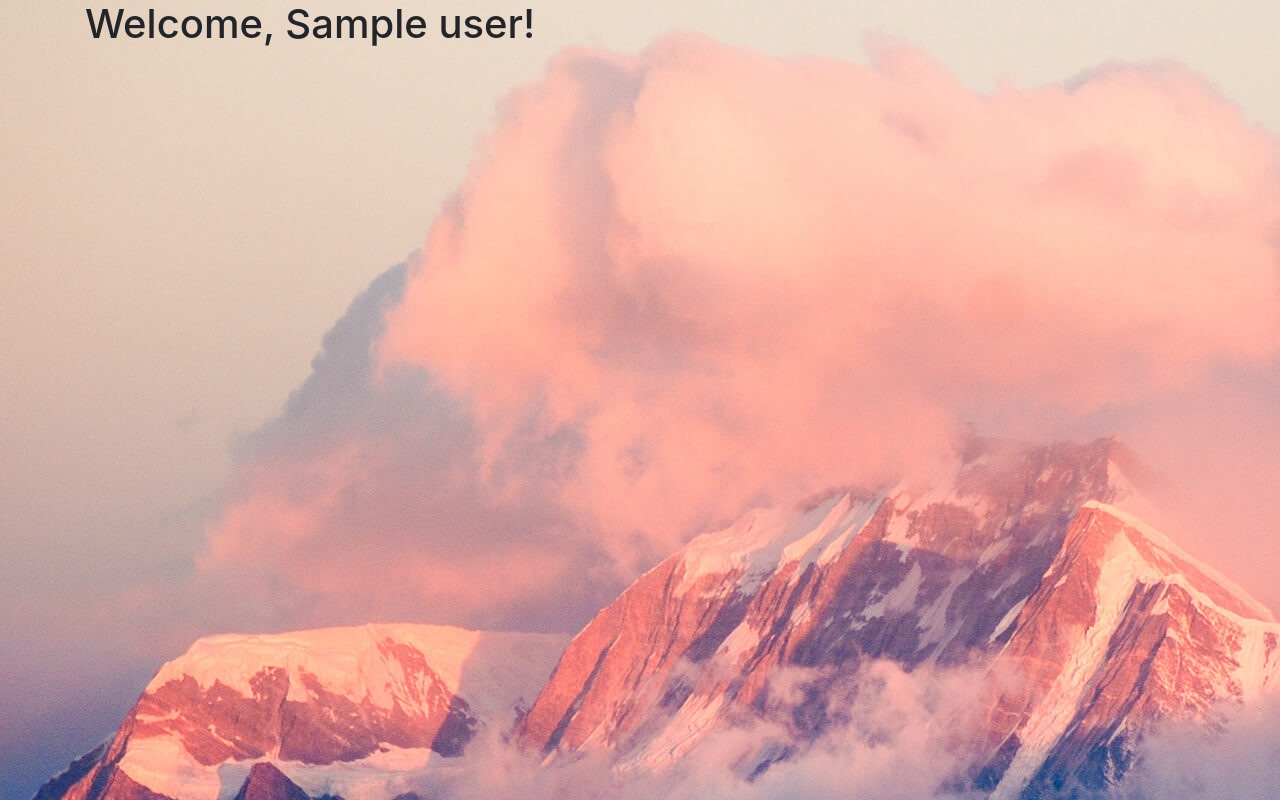
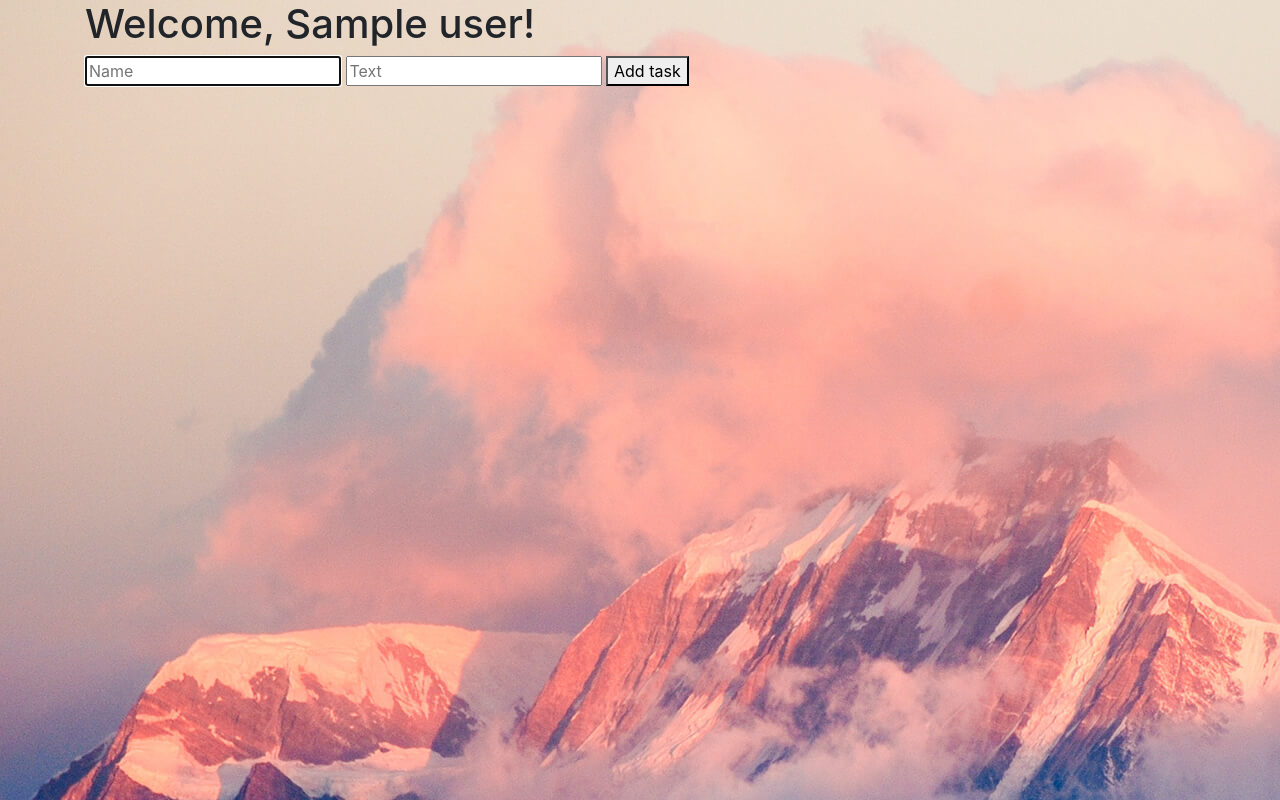
Before and after one commit to vazowskyy/Todo-list, a Flask app: page /todo_list in a window 1280 px wide. Shown: the part 57-857 px from the top of the page. Run offline with Flask 3, Linux system fonts and the light colour scheme; the visitor is signed in with stand-in values (Sample User, id 1); data that the repository does not hold is empty; some libraries are stand-ins or nearby versions.

Commit message:
Task model + create and view mechanism for todo tasks

```diff
--- a/TodoAPP/website/templates/todo_list.html
+++ b/TodoAPP/website/templates/todo_list.html
@@ -4,4 +4,21 @@
 <h1 class="title">
   Welcome, {{ current_user.name.capitalize() }}!
 </h1>
+
+<form method="POST" action="/todo_list">
+    <input type="text" id="name" name="name" placeholder="Name" required="true" autofocus>
+    <input type="text" id="content" name="content" placeholder="Text">
+    <button class="button is-block is-info is-large is-fullwidth">Add task</button>
+</form>
+
+{% for task in current_user.tasks %}
+  <div class="lc-block d-block mx-auto mb-4">
+    {{ task.name }}
+    <br />
+    {{ task.text }}
+    <br />
+    {{ task.date }}
+  </div>
+{% endfor %}
+
 {% endblock %}
--- a/TodoAPP/website/views.py
+++ b/TodoAPP/website/views.py
@@ -1,5 +1,7 @@
-from flask import Blueprint, render_template
-from flask_login import login_required
+from flask import Blueprint, render_template, request, redirect, url_for
+from flask_login import login_required, current_user
+from .models import Task
+from . import db
 views = Blueprint('views', __name__)
 
 
@@ -8,7 +10,17 @@
     return render_template("home.html")
 
 
-@views.route('/todo_list')
+@views.route('/todo_list', methods=['GET', 'POST'])
 @login_required
 def todo_list():
+    if request.method == 'POST':
+        name = request.form.get('name')
+        text = request.form.get('content')
+
+        task = Task(name=name, text=text, user=current_user.id)
+        db.session.add(task)
+        db.session.commit()
+
+        return redirect(url_for('views.todo_list'))
+
     return render_template("todo_list.html")
```
Also changed, not shown: TodoAPP/website/models.py (+10 -0 lines).
